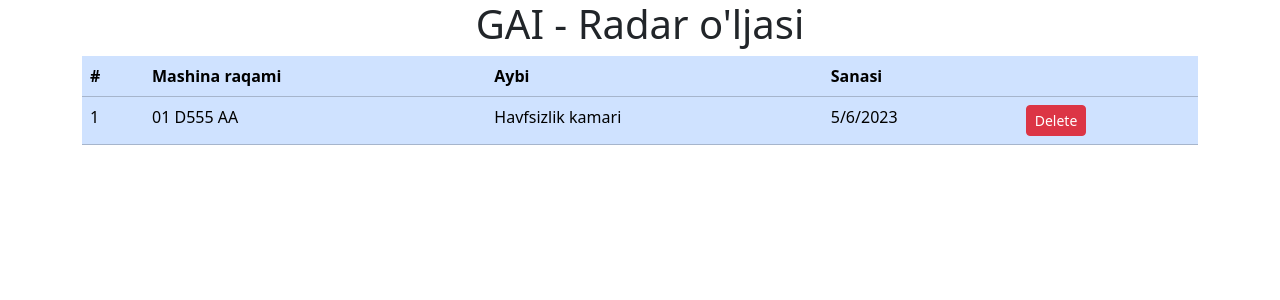
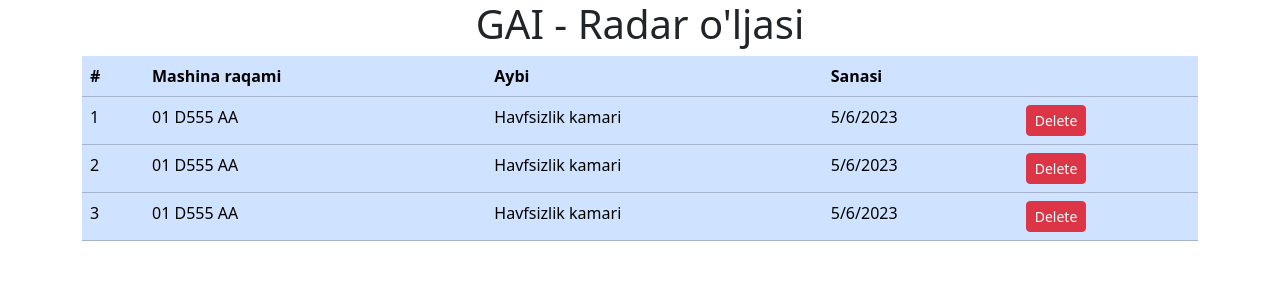
Before and after one commit to uabdirasul/gai, a React (Create React App) app: page / in a window 1280 px wide. Shown: the top 300 px of the page. Built offline with nearby package versions, Linux system fonts and the light colour scheme.

Commit message:
add function that deletes car

```diff
--- a/src/Components/Main.js
+++ b/src/Components/Main.js
@@ -15,17 +15,35 @@ class Main extends Component {
         guilt: "Havfsizlik kamari",
         date: "5/6/2023",
       },
+      {
+        carNumber: "01 D555 AA",
+        guilt: "Havfsizlik kamari",
+        date: "5/6/2023",
+      },
+      {
+        carNumber: "01 D555 AA",
+        guilt: "Havfsizlik kamari",
+        date: "5/6/2023",
+      },
     ];
     this.setState({
       cars,
     });
   }
 
+  deleteCar = (index) => {
+    const { cars } = this.state;
+    cars.splice(index, 1);
+    this.setState({
+      cars,
+    });
+  };
+
   render() {
     const { cars } = this.state;
     return (
       <main className="container">
-        <table class="table table-primary">
+        <table className="table table-primary">
           <thead>
             <tr>
               <th scope="col">#</th>
@@ -37,13 +55,18 @@ class Main extends Component {
           </thead>
           <tbody>
             {cars.map((item, index) => (
-              <tr key="index">
+              <tr key={index}>
                 <td>{index + 1}</td>
                 <td>{item.carNumber}</td>
                 <td>{item.guilt}</td>
                 <td>{item.date}</td>
                 <td>
-                  <button className="btn btn-danger btn-sm">Delete</button>
+                  <button
+                    className="btn btn-danger btn-sm"
+                    onClick={() => this.deleteCar(index)}
+                  >
+                    Delete
+                  </button>
                 </td>
               </tr>
             ))}
```
